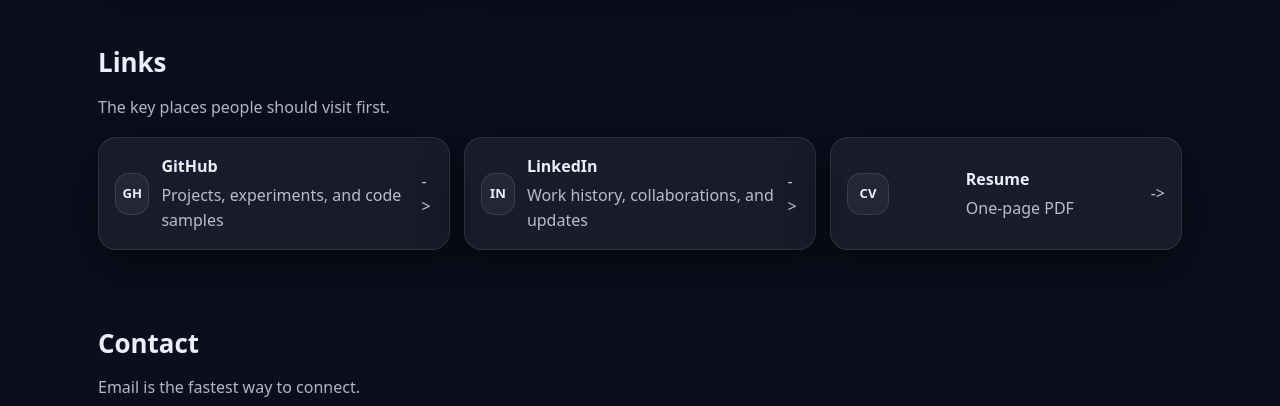
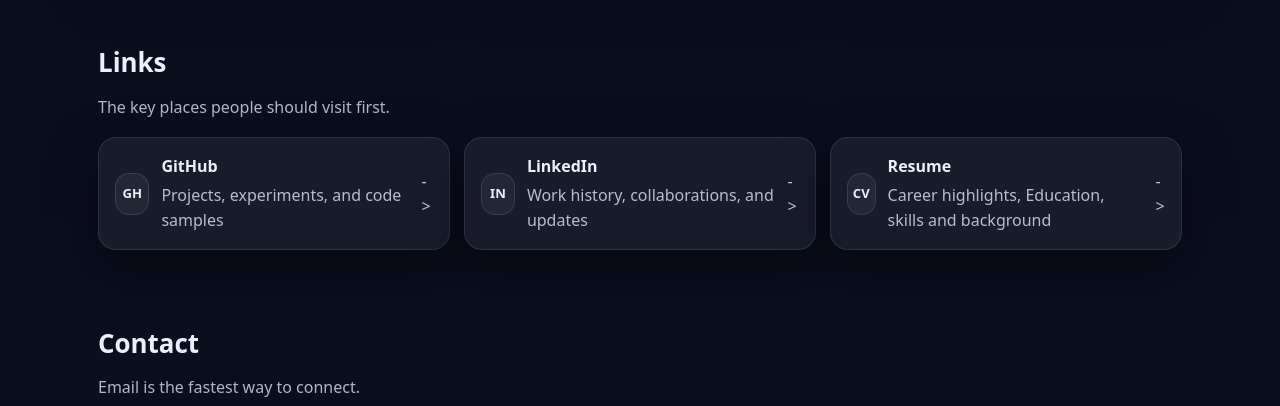
Before and after one commit to JackRM10/portfolio_website_2026, a plain HTML site: page index.html in a window 1280 px wide. Shown: the part 2140-2546 px from the top of the page. Drawn offline with Linux system fonts and the light colour scheme.

Commit message:
Update index.html
Updated links

```diff
--- a/index.html
+++ b/index.html
@@ -3,7 +3,7 @@
 <head>
   <meta charset="utf-8" />
   <meta name="viewport" content="width=device-width,initial-scale=1" />
-  <title>Jack McLean - AI Developer</title>
+  <title>Jack McLean - AI Developer | Producer</title>
   <meta name="description" content="Jack McLean - AI Developer / Software Engineer. Portfolio, links, and contact." />
   <link rel="stylesheet" href="stylesheet/style.css" />
 </head>
@@ -353,11 +353,11 @@
           <span class="arrow" aria-hidden="true">-&gt;</span>
         </a>
 
-        <a class="link-card card" href="#" target="_blank" rel="noopener noreferrer" aria-label="Resume PDF (opens in new tab)">
+        <a class="link-card card" href="https://docs.google.com/document/d/1sxkrxLwryEtooP4m5MdsBI5SkLHqF8d8WbzycUVlpAY/edit?tab=t.0" target="_blank" rel="noopener noreferrer" aria-label="Resume PDF (opens in new tab)">
           <div class="icon" aria-hidden="true">CV</div>
           <div>
             <div class="link-title">Resume</div>
-            <div class="muted">One-page PDF</div>
+            <div class="muted">Career highlights, Education, skills and background</div>
           </div>
           <span class="arrow" aria-hidden="true">-&gt;</span>
         </a>
```
